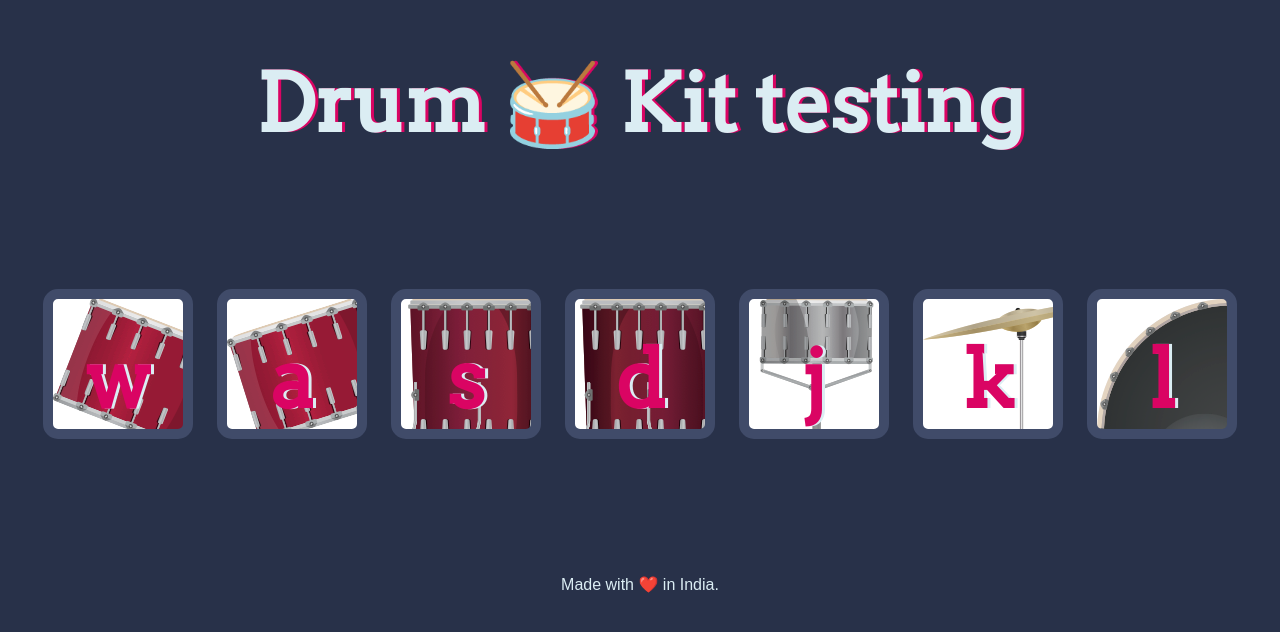
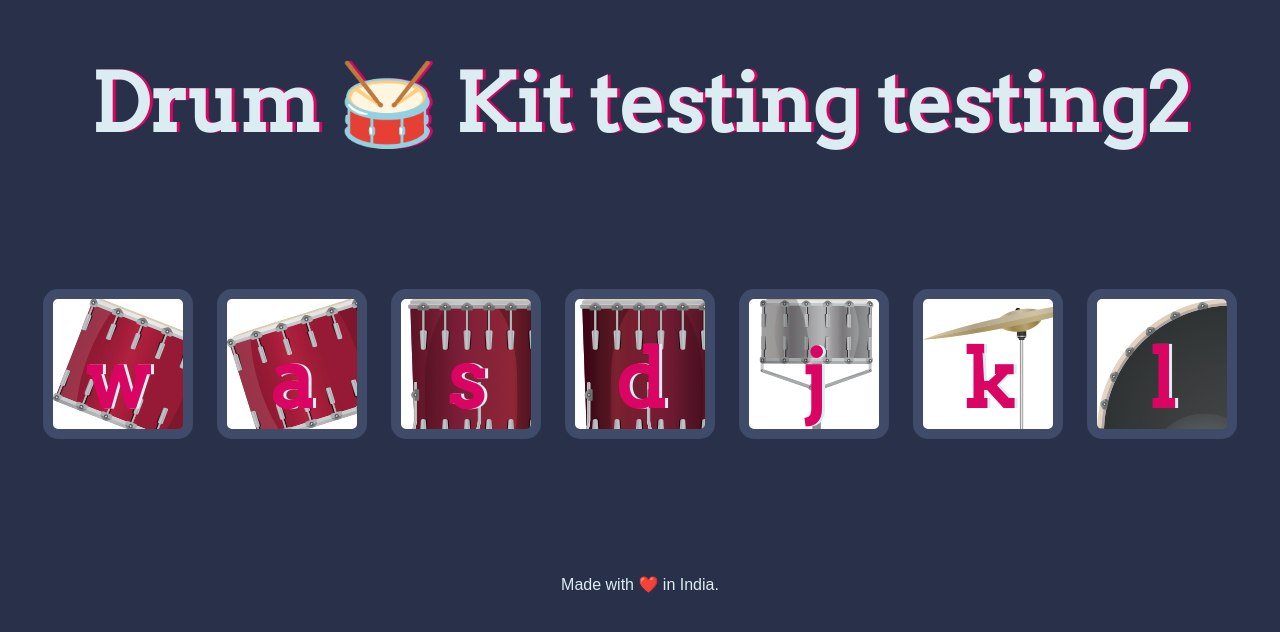
Before and after one commit to Tarun-84/DrumKit, a plain HTML site: page index.html in a window 1280 px wide. Drawn offline with Linux system fonts and the light colour scheme.

Commit message:
testing new test

```diff
--- a/index.html
+++ b/index.html
@@ -9,7 +9,7 @@
 </head>
 
 <body>
-  <h1 id="title">Drum 🥁 Kit testing</h1>
+  <h1 id="title">Drum 🥁 Kit testing testing2</h1>
   <div class="set">
     <button class="w drum">w</button>
     <button class="a drum">a</button>
```
